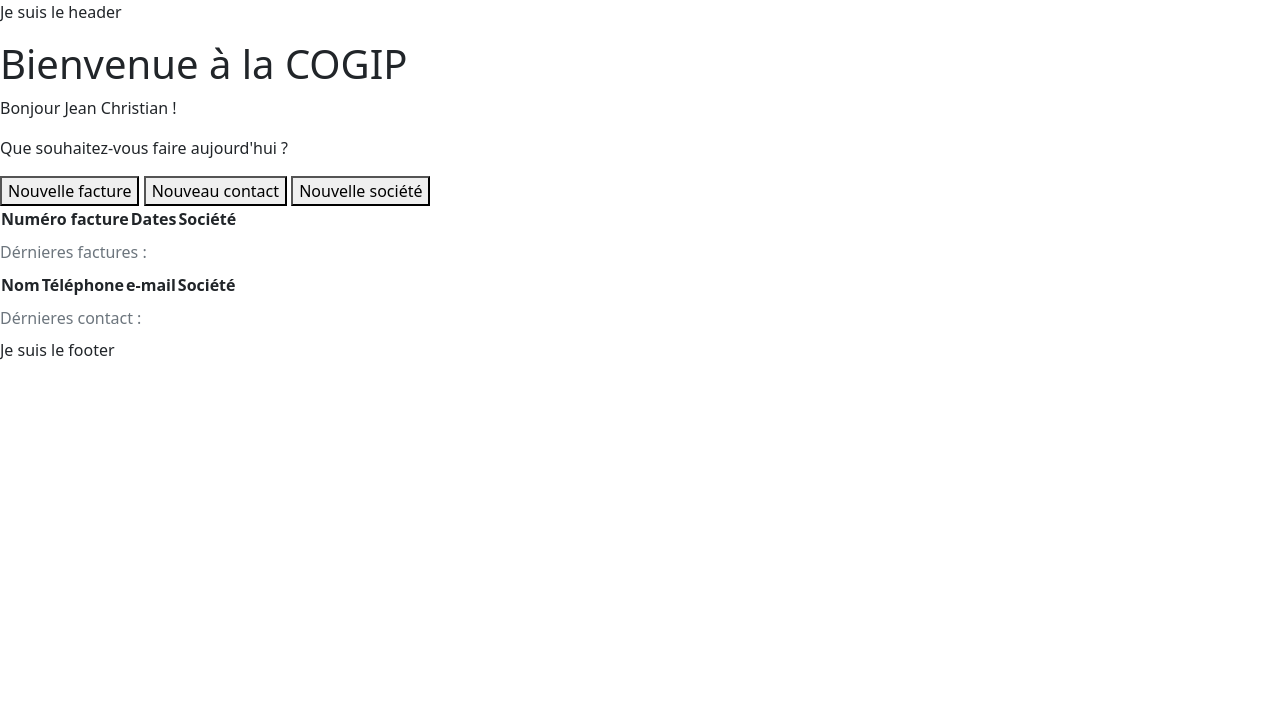
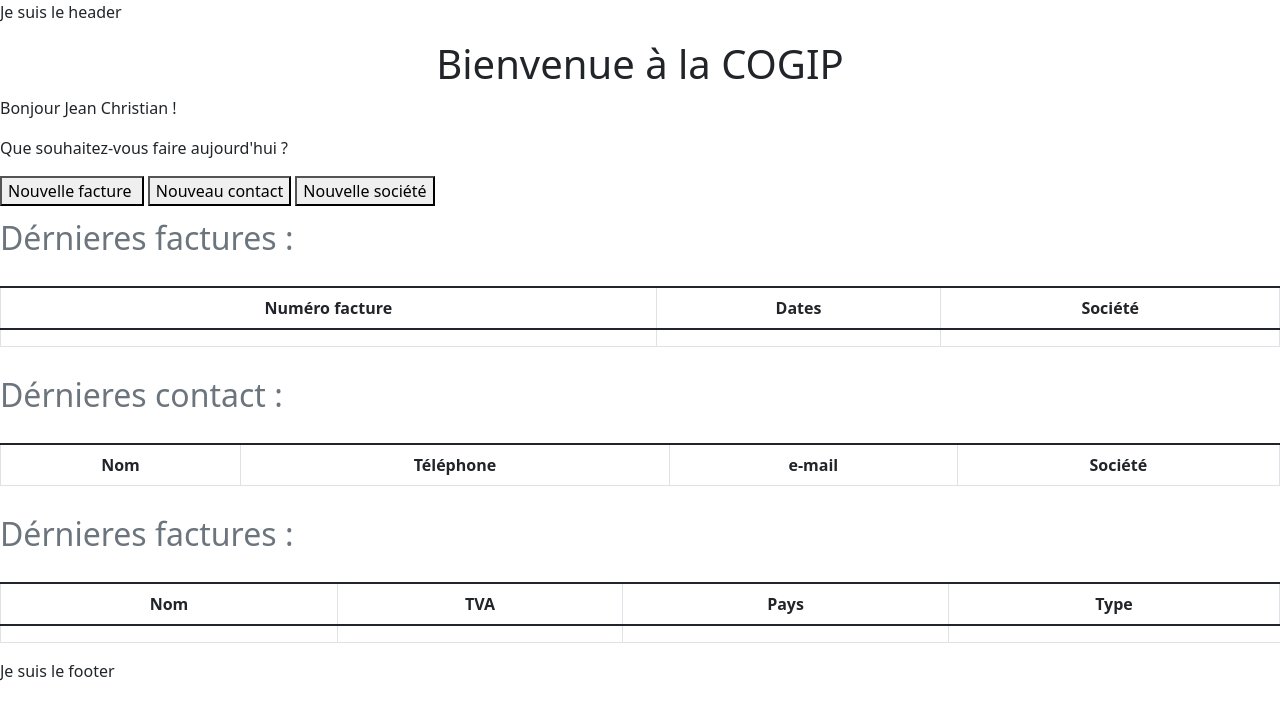
Before and after one commit to jptsr/cogip-challenge, a PHP site: template src/views/pages/adminWelcome.php in a window 1280 px wide. Shown: the top 720 px of the page. Run offline with PHP 8.4, Linux system fonts and the light colour scheme; the template is opened without the code that fills it, so the values that code supplies are empty; some libraries are stand-ins or nearby versions.

Commit message:
ajout image

```diff
--- a/src/views/pages/adminWelcome.php
+++ b/src/views/pages/adminWelcome.php
@@ -1,20 +1,41 @@
 <?php ob_start(); ?>
 
-<h1>Bienvenue à la COGIP</h1>
+<h1 class="text-center" >Bienvenue à la COGIP</h1>
 <p>Bonjour Jean Christian !</p>
 <p>Que souhaitez-vous faire aujourd'hui ?</p>
 
-<button>Nouvelle facture</button>
+<button>Nouvelle facture <img src="" alt=""> </button>
 <button>Nouveau contact</button>
 <button>Nouvelle société</button>
 
-<table>
-    <caption>Dérnieres factures :</caption>
+<table class= "table table-bordered caption-top">
+    <caption class= "mb-3 fs-2" >Dérnieres factures :</caption>
     <thead>
         <tr>
-            <th>Numéro facture</th>
-            <th>Dates</th>
-            <th>Société</th>
+            <th class="text-center" >Numéro facture</th>
+            <th class="text-center" >Dates</th>
+            <th class="text-center" >Société</th>
+        </tr>
+    </thead>
+    <tbody>
+        <tr>
+            <td></td>
+            <td></td>
+            <td></td>
+        </tr>
+
+    </tbody>
+</table>
+
+
+<table class= "table table-bordered caption-top" >
+    <caption class= "mb-3 fs-2" >Dérnieres contact :</caption>
+    <thead>
+        <tr>
+            <th class="text-center">Nom</th>
+            <th class="text-center">Téléphone</th>
+            <th class="text-center">e-mail</th>
+            <th class="text-center">Société</th>
         </tr>
     </thead>
     <tbody>
@@ -22,21 +43,26 @@
     </tbody>
 </table>
 
-
-<table>
-    <caption>Dérnieres contact :</caption>
+<table class= "table table-bordered caption-top">
+    <caption class= "mb-3 fs-2" >Dérnieres factures :</caption>
     <thead>
         <tr>
-            <th>Nom</th>
-            <th>Téléphone</th>
-            <th>e-mail</th>
-            <th>Société</th>
+            <th class="text-center" >Nom</th>
+            <th class="text-center" >TVA</th>
+            <th class="text-center" >Pays</th>
+            <th class="text-center" >Type</th>
         </tr>
     </thead>
     <tbody>
+        <tr>
+            <td></td>
+            <td></td>
+            <td></td>
+        </tr>
 
     </tbody>
 </table>
+
 <?php
 $content = ob_get_clean();
 require __DIR__. '/../layout.php';
```
Also changed, not shown: public/assets/img/plus.png (added), public/assets/img/poubelle.png (added).
